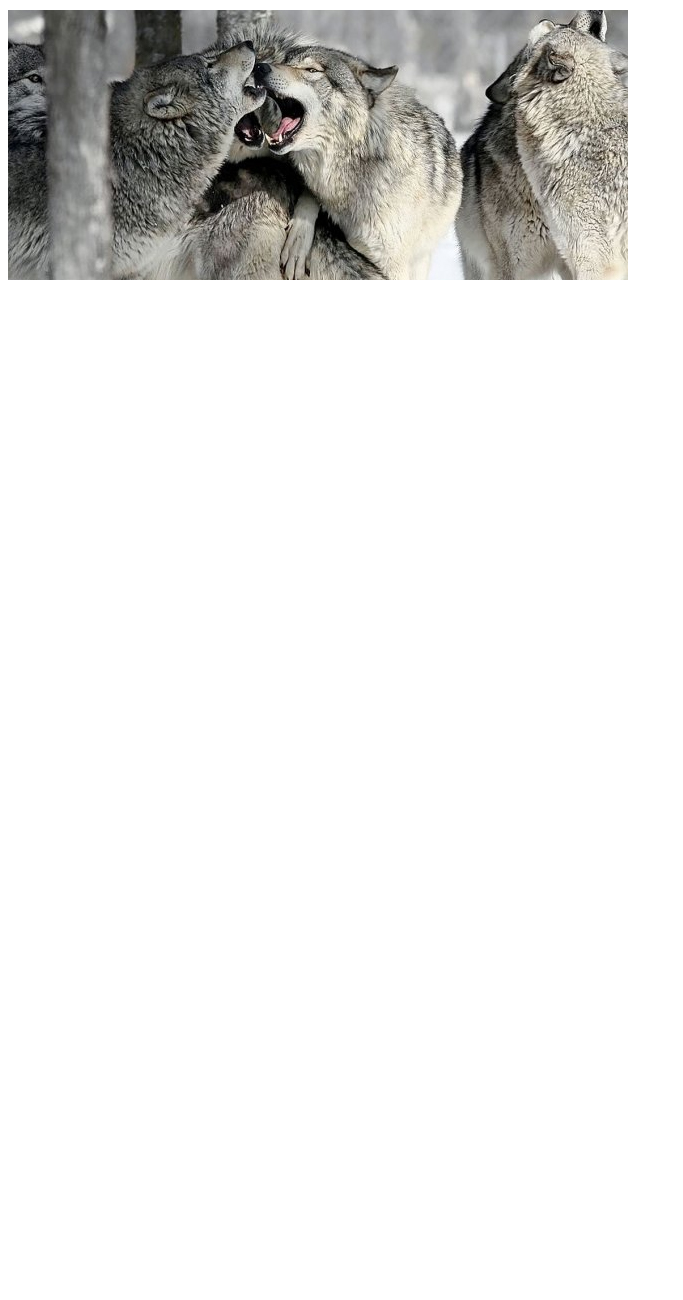
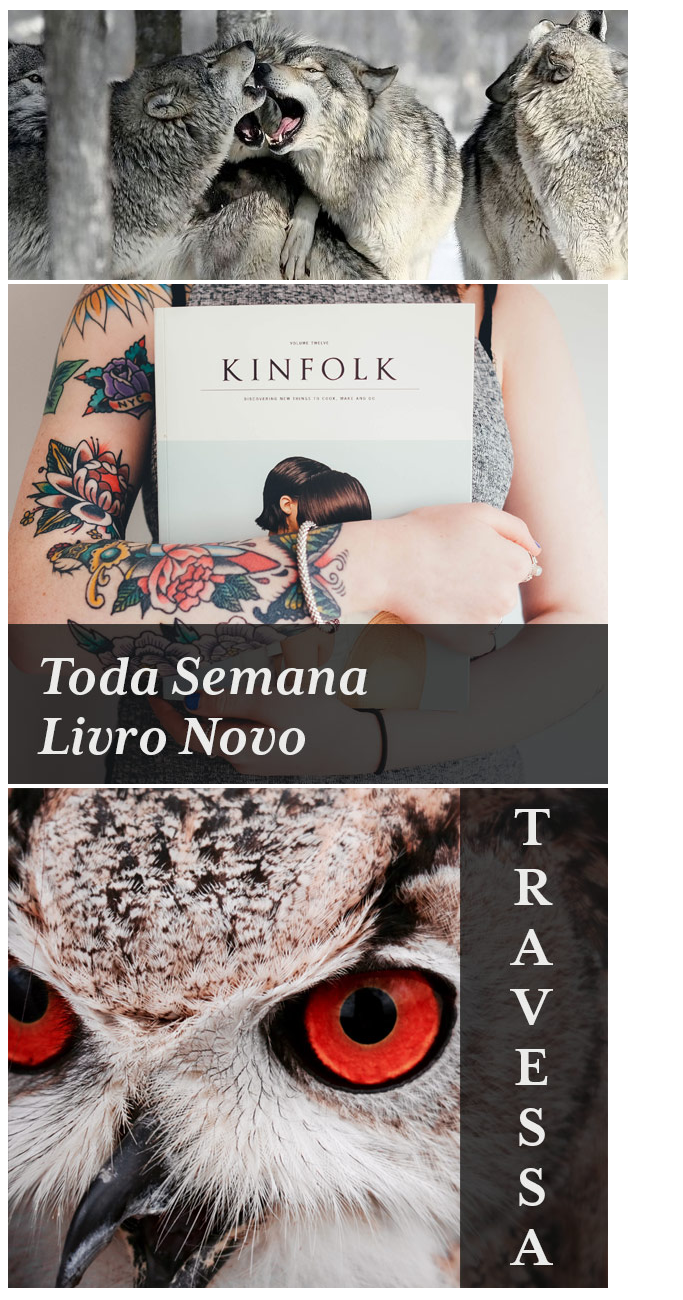
Before and after one commit to viniciussnitram/wildbeast, a plain HTML site: page index.html in a window 1280 px wide. Shown: the part 1565-2865 px from the top of the page, without its empty margins (0-683 px from the left). Before the commit the page ends 1857 px from the top, so only its background shows below. Drawn offline with Linux system fonts and the light colour scheme.

Commit message:
feat: added the 'aside' HTML Semantical Structure.

```diff
--- a/index.html
+++ b/index.html
@@ -159,6 +159,16 @@
 
             <img src="img/wolf3.jpg" width="620" height="270" alt="Lobo 3">
         </main>
+
+        <aside class="ad">
+            <div class="ad-item">
+                <img src="img/anuncio-1.jpg" alt="Anúncio 1">
+            </div>
+
+            <div class="ad-item">
+                <img src="img/anuncio-2.jpg" alt="Anúncio 2">
+            </div>
+        </aside>
     </div>
 </body>
 </html>
```
